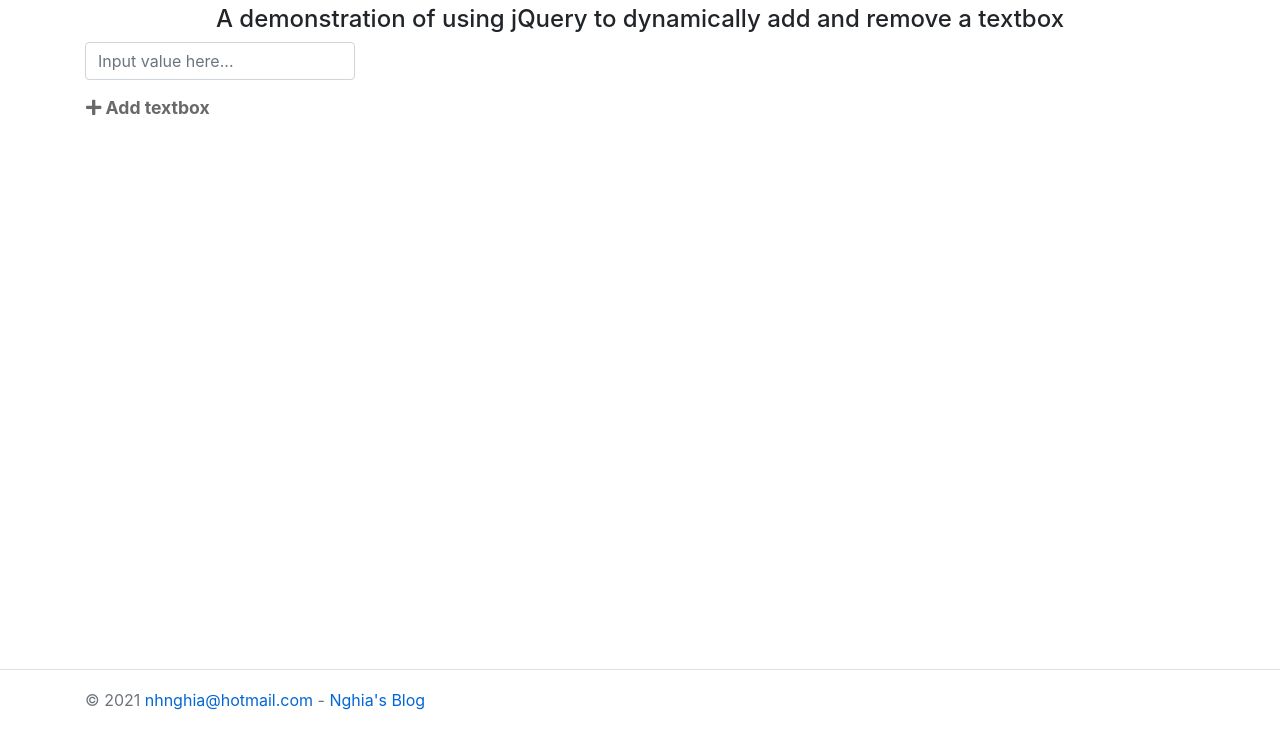
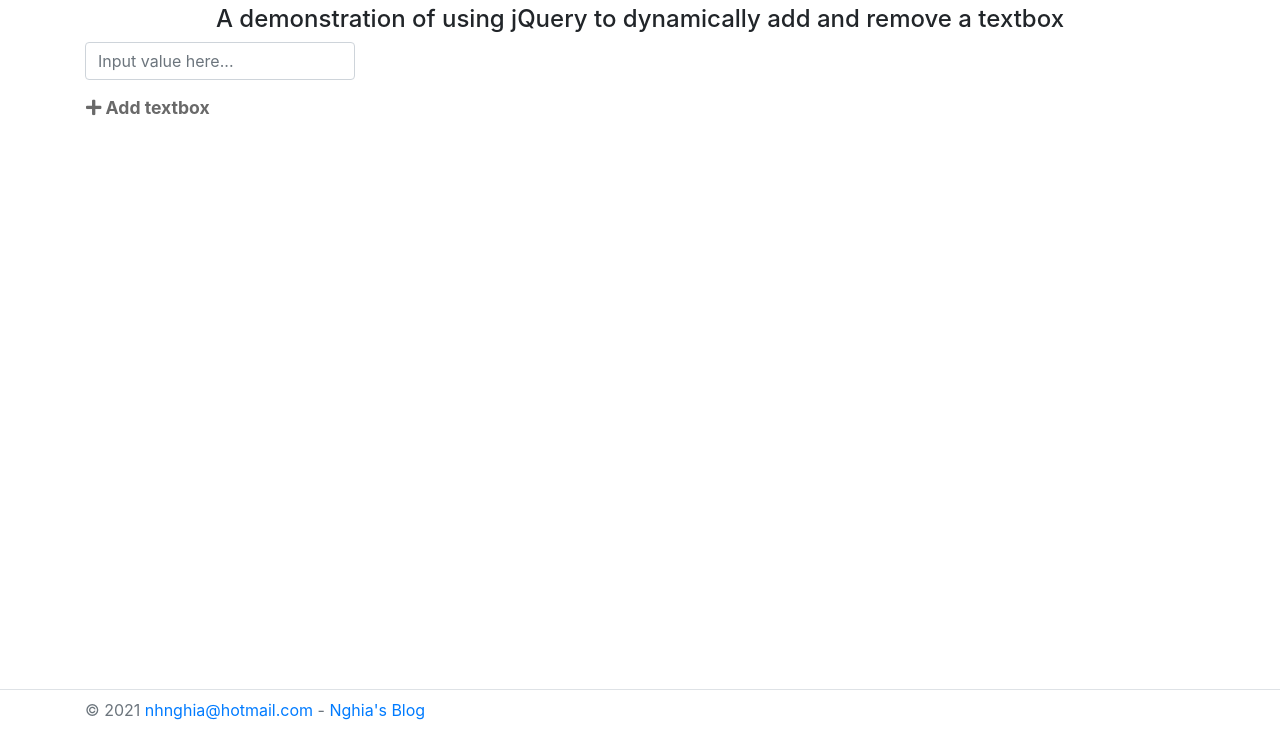
Before and after one commit to nghianguyen09/web-ui-samples, a plain HTML site: page samples/jquery-dynamically-add-remove-textbox.html in a window 1280 px wide. Shown: the part 70-800 px from the top of the page. Drawn offline with nearby package versions, Linux system fonts and the light colour scheme.

Commit message:
Changed css class to make footer stickly at the bottom

```diff
--- a/samples/jquery-dynamically-add-remove-textbox.html
+++ b/samples/jquery-dynamically-add-remove-textbox.html
@@ -9,7 +9,6 @@
     <title>A demonstration of using jQuery to dynamically add and remove a textbox</title>
     <link rel="stylesheet" href="https://cdn.jsdelivr.net/npm/bootstrap@4.6.0/dist/css/bootstrap.min.css" integrity="sha256-T/zFmO5s/0aSwc6ics2KLxlfbewyRz6UNw1s3Ppf5gE=" crossorigin="anonymous" />
     <link rel="stylesheet" href="https://cdnjs.cloudflare.com/ajax/libs/font-awesome/5.15.3/css/all.min.css" integrity="sha512-iBBXm8fW90+nuLcSKlbmrPcLa0OT92xO1BIsZ+ywDWZCvqsWgccV3gFoRBv0z+8dLJgyAHIhR35VZc2oM/gI1w==" crossorigin="anonymous" referrerpolicy="no-referrer" />
-    <link rel="stylesheet" href="../css/site.css" />
     <style>
         .row-btn {
             font-size: 1.1rem !important;
@@ -33,7 +32,7 @@
         </p>
     </div>
 
-    <div class="container">
+    <div class="container mb-5">
         <div class="form-row align-items-center">
             <div class="col-3">
                 <input type="text" class="form-control" placeholder="Input value here..." />
@@ -76,10 +75,12 @@
         });
     </script>
 
-    <footer class="border-top footer text-muted">
-        <div class="container">
+    <footer class="navbar fixed-bottom border-top text-muted">
+        <div class="container d-block">
             &copy; 2021 <a href="mailto:nhnghia@hotmail.com">nhnghia@hotmail.com</a> - <a href="https://nghianguyen09.github.io">Nghia's Blog</a>
         </div>
     </footer>
+    <!-- can use class 'card-footer' instead of 'navbar' as below -->
+    <!-- <footer class="card-footer fixed-bottom text-muted"> -->
 </body>
 </html>
```
Also changed, not shown: samples/bootstrap-4-centered-horizontally-and-vertically.html (+4 -3 lines).
